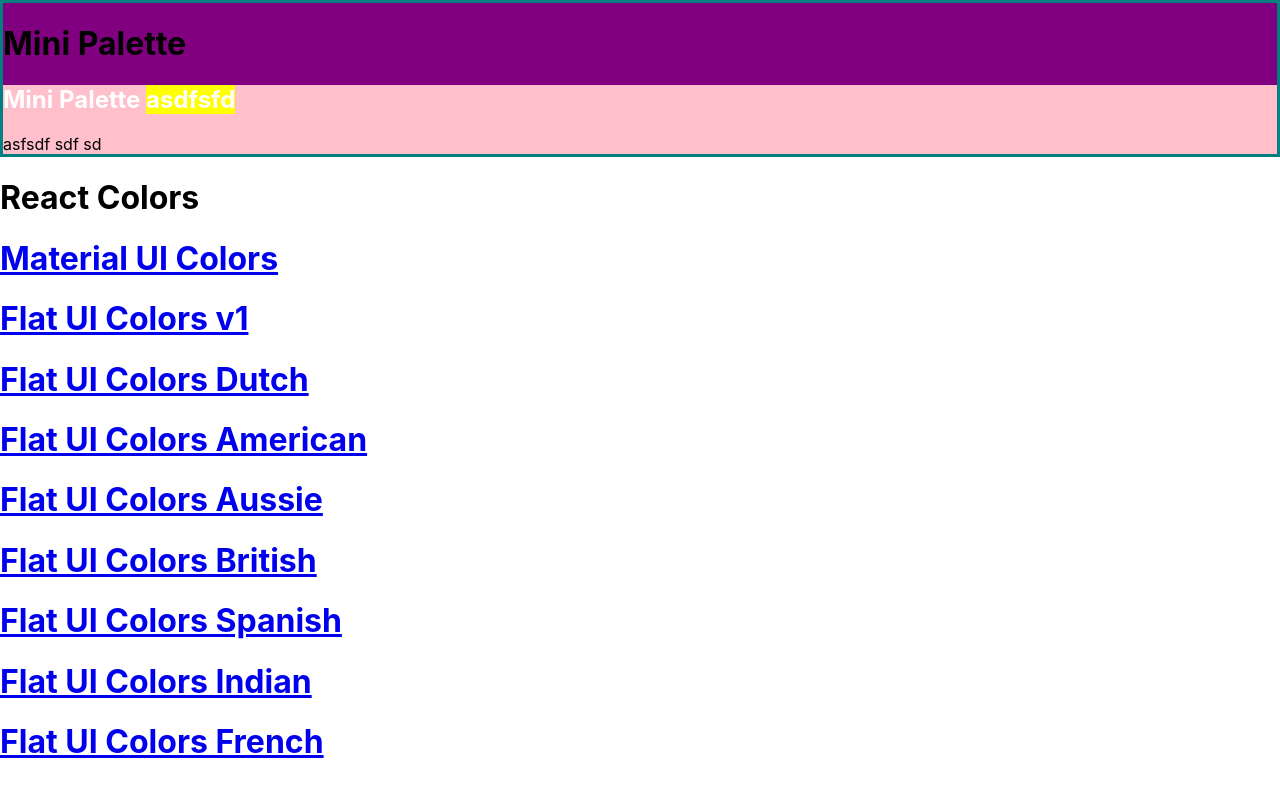
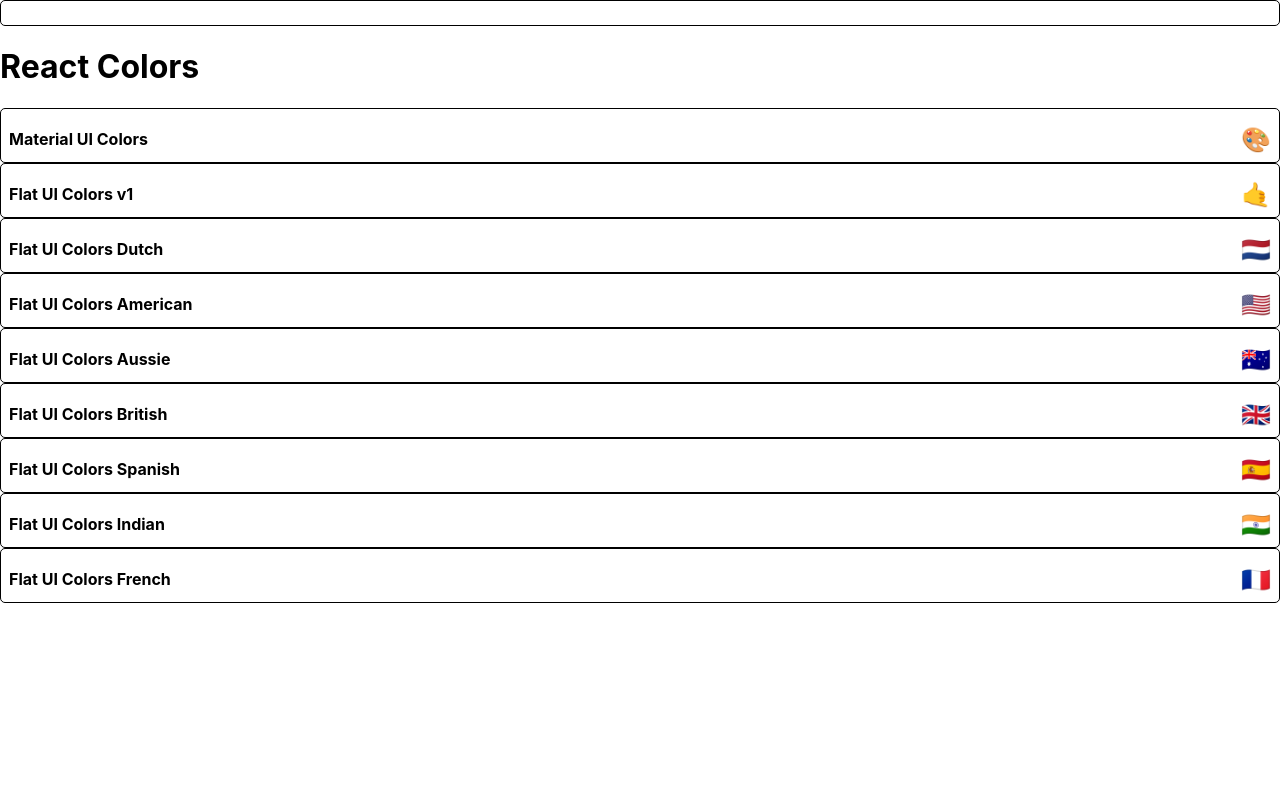
Before and after one commit to BhavyaCodes/react-colors, a React (Create React App) app: page / in a window 1280 px wide. Shown: the top 796 px of the page. Built offline with nearby package versions, Linux system fonts and the light colour scheme.

Commit message:
start styling miniPalette

```diff
--- a/src/MiniPalette.js
+++ b/src/MiniPalette.js
@@ -2,32 +2,45 @@
 import { withStyles } from '@material-ui/styles'
 
 const styles = {
-	main: {
-		backgroundColor: "purple",
-		border: "3px solid teal"
+	root: {
+		backgroundColor: "white",
+		borderRadius: "5px",
+		padding: "0.5rem",
+		position: "relative",
+		overflow: "hidden",
+		border: "1px solid black",
+		"&:hover":{
+			cursor: "pointer"
+		}
 	},
-	secondary:{
-		backgroundColor: "pink",
-		"& h1": {
-			color: "white",
-			"& span": {
-				backgroundColor: "yellow"
-			}
-		}
+	colors:{
+		backgroundColor: "grey"
+	},
+	title:{
+		display: "flex",
+		justifyContent: "space-between",
+		alignItems: "center",
+		margin: "0",
+		color: "black",
+		paddingTop: "0.5rem",
+		fontSize: "1rem",
+		position: "relative"
+	},
+	emoji:{
+		marginLeft: "0.5rem",
+		fontSize: "1.5rem"
 	}
 }
 
 function MiniPalette(props){
-	const {classes} = props
+	const {classes, paletteName, emoji} = props
 	return(
-		<div className={classes.main}>
-			<h1>Mini Palette</h1>
-			<section className={classes.secondary}>
-				<h1>
-					Mini Palette <span>asdfsfd</span>
-				</h1>
-				<span>asfsdf sdf sd</span>
-			</section>
+		<div className={classes.root}>
+			<div className={classes.colors}>
+
+			</div>
+			<h5 className={classes.title}>{paletteName} <span className={classes.emoji}>{emoji}</span></h5>
+
 		</div>
 	)
 }
--- a/src/PaletteList.js
+++ b/src/PaletteList.js
@@ -11,9 +11,7 @@
 				<MiniPalette />
 				<h1>React Colors</h1>
 				{palettes.map(palette=>(
-					<Link to={`/palette/${palette.id}`}>
-						<h1>{palette.paletteName}</h1>
-					</Link>
+					<MiniPalette {...palette} />
 				))}
 			</div>
 		)
```
